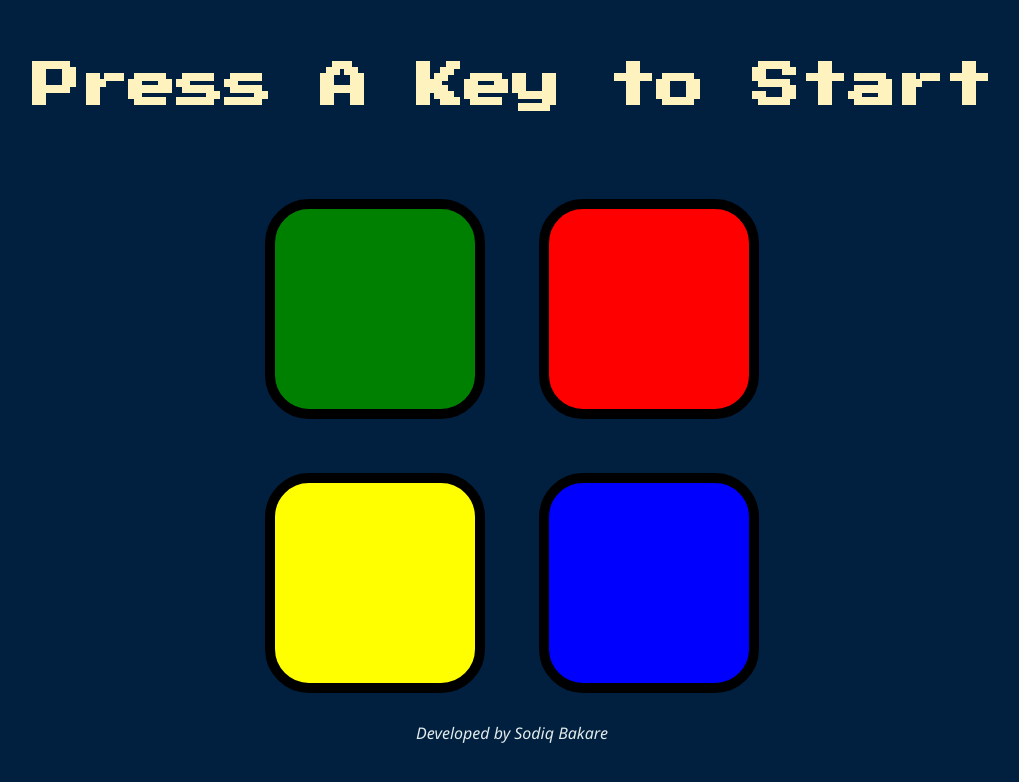
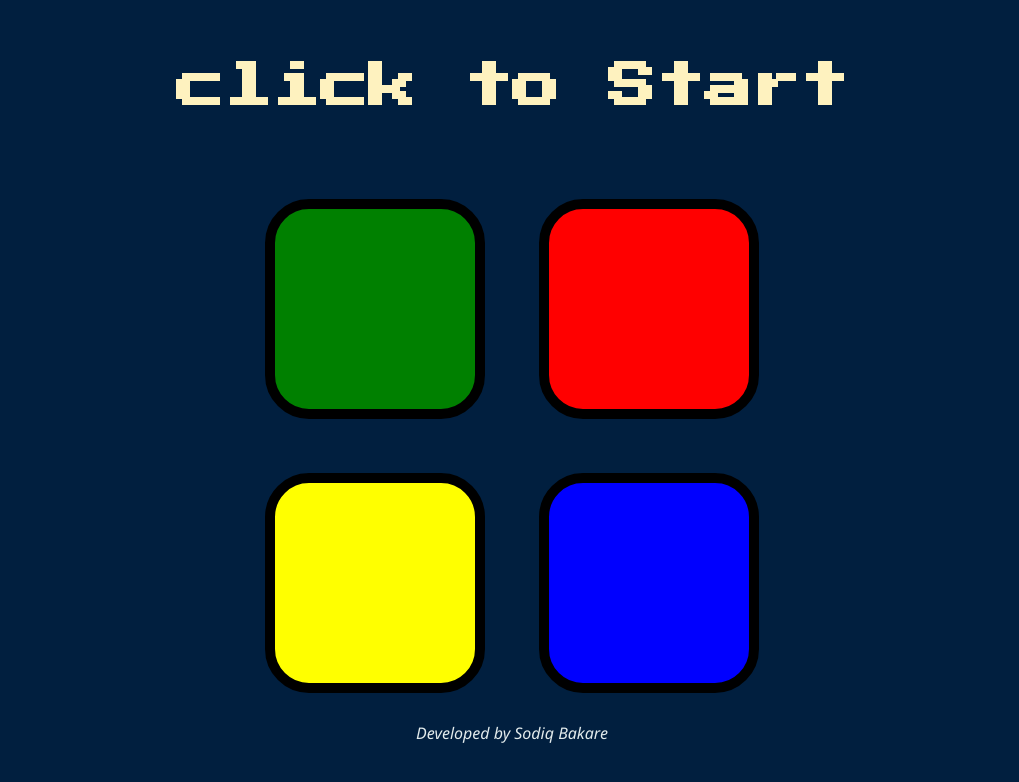
Before and after one commit to sodtech/20.-Simon-Game, a plain HTML site: page index.html in a window 1280 px wide. Shown: the whole page, without its empty margins (128-1147 px from the left). Drawn offline with nearby package versions, Linux system fonts and the light colour scheme.

Commit message:
Change start prompt from 'Press A Key' to 'click to Start'

```diff
--- a/index.html
+++ b/index.html
@@ -9,7 +9,7 @@
 </head>
 
 <body>
-  <h1 id="level-title">Press A Key to Start</h1>
+  <h1 id="level-title">click to Start</h1>
   <div class="container">
     <div lass="row">
       <div type="button" id="green" class="btn green">
```
